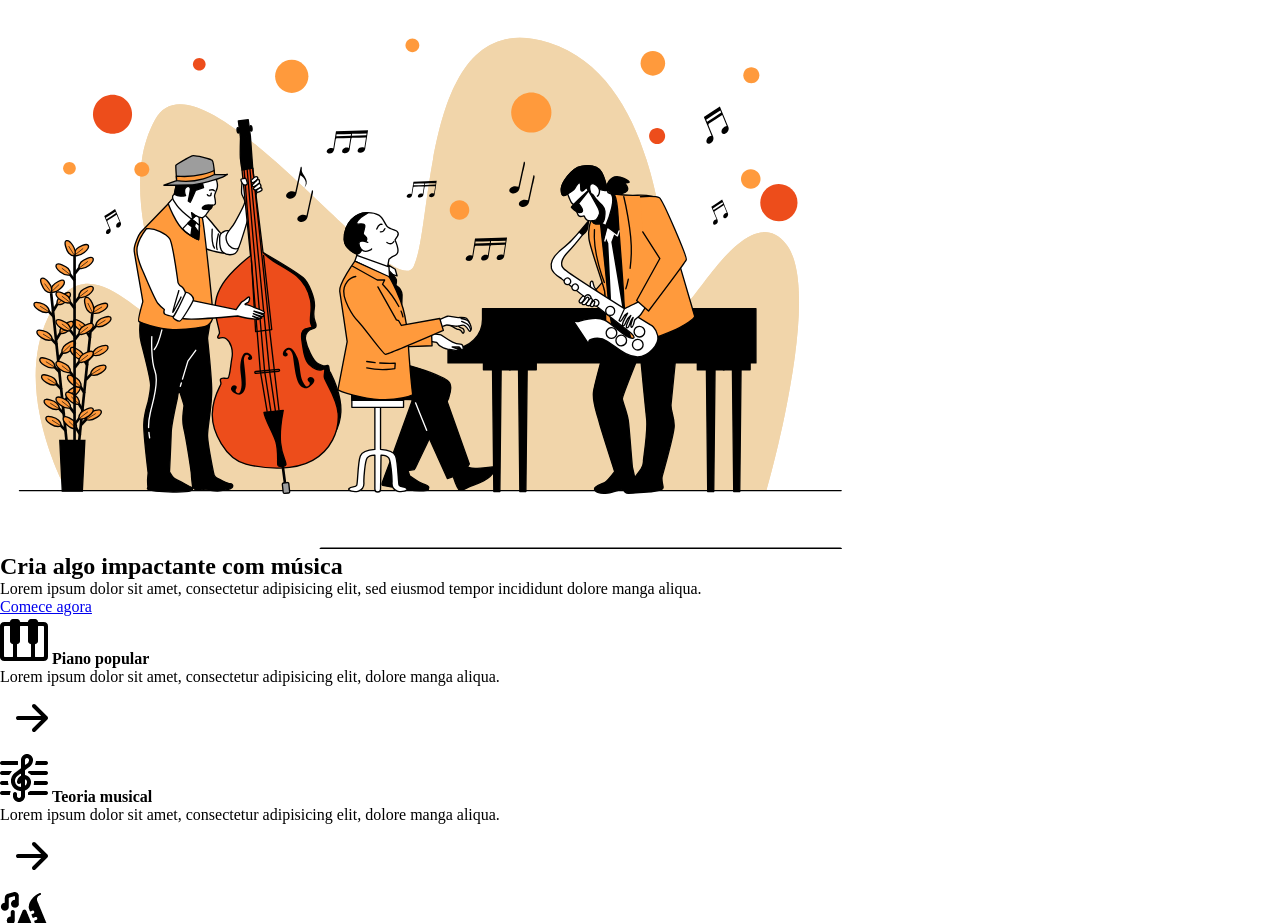
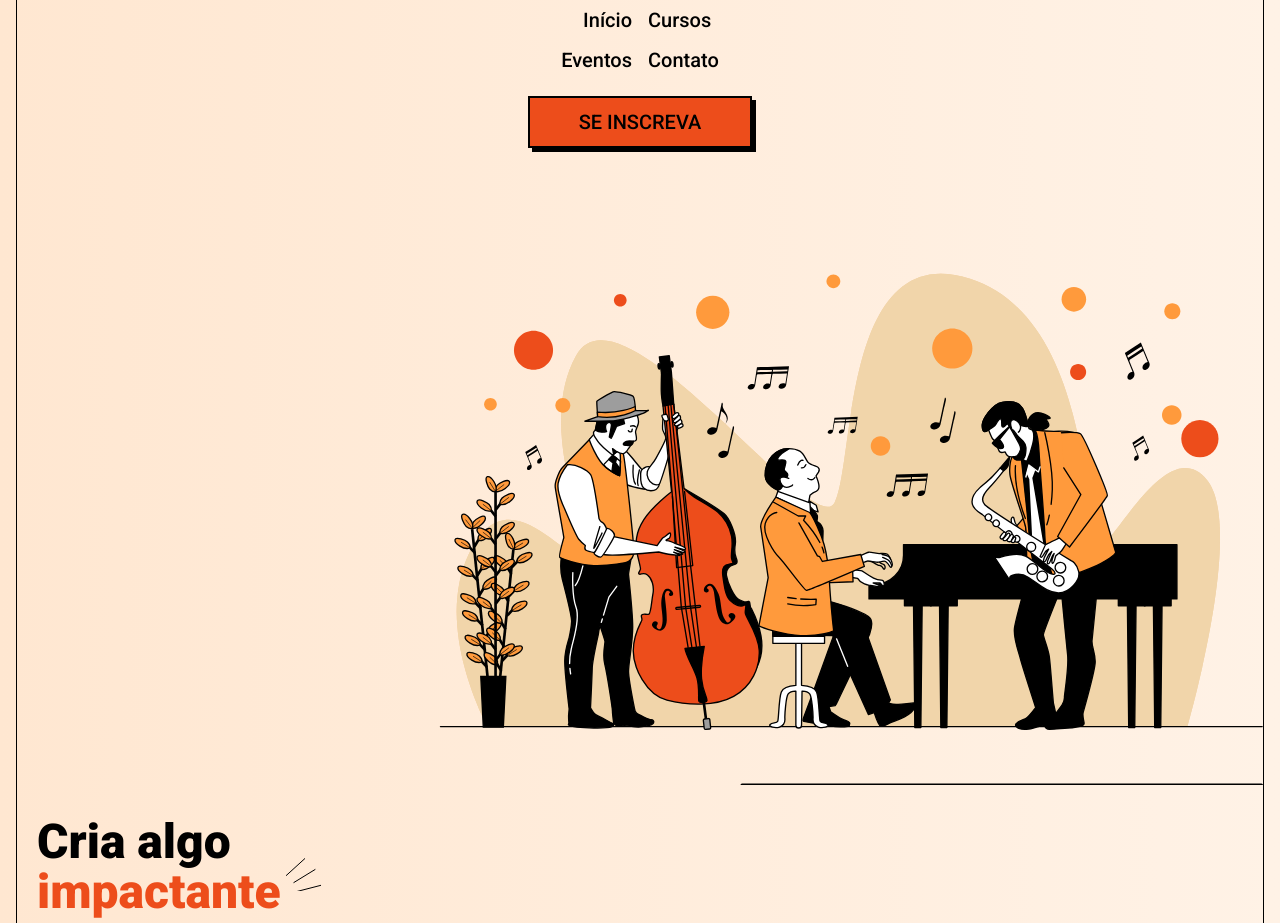
Before and after one commit to grbeltrame/Landing-Page-Projeto-Aula-OneBitCode, a plain HTML site: page index.html in a window 1280 px wide. Shown: the part 96-1019 px from the top of the page. Drawn offline with Linux system fonts and the light colour scheme.

Commit message:
index.html and index.cdd modified

```diff
--- a/index.css
+++ b/index.css
@@ -2,4 +2,144 @@
   margin: 0;
   padding: 0;
   box-sizing: border-box;
+  font-family: "Roboto", sans-serif;
 }
+
+:root {
+  --color-primary: #ed4d1b;
+  --color-secondary: #ff9a3c;
+  --color-black: #000;
+  --color-white: #fff;
+}
+
+body {
+  background: linear-gradient(90deg, #ffe7d1 0%, #fff2e6 100%);
+  padding: 0 1rem;
+}
+
+header,
+.hero-section,
+.coursers-section,
+.footer {
+  border-color: var(--color-black);
+  border-style: solid;
+  border-width: 0 1px;
+  padding: 1.25rem;
+}
+
+header img {
+  display: block;
+  margin: 1rem auto;
+}
+
+header nav {
+  display: grid;
+  grid-template-columns: 1fr 1fr;
+}
+
+nav a {
+  color: var(--color-black);
+  font-size: 1.25rem;
+  padding: 0.5rem;
+  text-decoration: none;
+}
+
+header nav a:nth-child(2n-1) {
+  text-align: right;
+}
+
+.button {
+  background-color: var(--color-primary);
+  border: 2px solid var(--color-black);
+  box-shadow: 4px 4px 0 var(--color-black);
+  color: var(--color-black);
+  display: block;
+  font-size: 1.25rem;
+  padding: 0.75rem 1rem;
+  max-width: 14rem;
+  text-align: center;
+  text-decoration: none;
+  text-transform: uppercase;
+}
+
+.hero-section {
+  padding-right: 0;
+  padding-bottom: 16rem;
+}
+
+.hero-section img {
+  display: block;
+  margin: 1.25rem 0 0 auto;
+  max-width: 100%;
+}
+
+h1 {
+  font-size: 3rem;
+  line-height: 105%;
+}
+
+h2 {
+  font-size: 2.5rem;
+}
+
+.hero-section p {
+  font-size: 1.25rem;
+  padding-right: 1.25rem;
+}
+
+.hero-section .button {
+  position: relative;
+}
+
+.hero-section .button::after {
+  content: "";
+  background: url("assets/arrow-curve.svg");
+  position: absolute;
+  top: 5rem;
+  right: -4rem;
+  height: 48px;
+  width: 132px;
+}
+
+.decoration {
+  display: block;
+  position: relative;
+}
+
+.decoration::after {
+  content: "";
+  background: url("assets/three-dashes.svg");
+  position: absolute;
+  top: -0.75rem;
+  height: 36px;
+  width: 40px;
+}
+
+.mt-1 {
+  margin-top: 1rem;
+}
+
+.mt-2 {
+  margin-top: 2rem;
+}
+
+.mb-1 {
+  margin-bottom: 1rem;
+}
+
+.mb-2 {
+  margin-bottom: 2rem;
+}
+
+.mx-auto {
+  margin-left: auto;
+  margin-right: auto;
+}
+
+.text-primary {
+  color: var(--color-primary);
+}
+
+.text-center {
+  text-align: center;
+}
--- a/index.html
+++ b/index.html
@@ -4,33 +4,44 @@
     <meta charset="UTF-8" />
     <meta http-equiv="X-UA-Compatible" content="IE=edge" />
     <meta name="viewport" content="width=device-width, initial-scale=1.0" />
+
+    <link rel="preconnect" href="https://fonts.googleapis.com" />
+    <link rel="preconnect" href="https://fonts.gstatic.com" crossorigin />
+    <link
+      href="https://fonts.googleapis.com/css2?family=Roboto:wght@500;900&display=swap"
+      rel="stylesheet"
+    />
+
     <link rel="stylesheet" href="index.css" />
     <title>Tom's Jazz School</title>
   </head>
   <body>
     <header>
       <img src="assets/logo.svg" alt="Tom's Jazz School" />
-      <nav>
+      <nav class="mt-1 mx-auto">
         <a href="#">Início</a>
         <a href="#">Cursos</a>
         <a href="#">Eventos</a>
         <a href="#">Contato</a>
       </nav>
-      <a href="#" class="button">Se inscreva</a>
+      <a href="#" class="button mt-1 mb-1 mx-auto">Se inscreva</a>
     </header>
     <main>
-      <section>
+      <section class="hero-section">
         <img src="assets/hero-img.svg" alt="Banda de jazz tocando" />
         <div>
-          <h1>Cria algo <span>impactante</span> com música</h1>
-          <p>
+          <h1 class="mt-2">
+            Cria algo
+            <span class="text-primary decoration">impactante</span> com música
+          </h1>
+          <p class="mt-2 mb-2">
             Lorem ipsum dolor sit amet, consectetur adipisicing elit, sed
             eiusmod tempor incididunt dolore manga aliqua.
           </p>
           <a href="#" class="button">Comece agora</a>
         </div>
       </section>
-      <section>
+      <section class="coursers-section">
         <div class="cards">
           <article>
             <img src="assets/piano.png" alt="picone de teclas de piano" />
@@ -78,8 +89,8 @@
           </article>
         </div>
 
-        <h2>E <span>vários</span> outros!</h2>
-        <a href="#">Conhecer cursos</a>
+        <h2>E <span class="text-primary">vários</span> outros!</h2>
+        <a href="#" class="button">Conhecer cursos</a>
       </section>
     </main>
     <footer>
@@ -104,6 +115,7 @@
           id="email"
           placeholder="Digite o seu e-mail"
         />
+        <a href="#" class="button mt-1 mb-1 mx-auto">Quero conhecer</a>
       </form>
     </footer>
   </body>
```
